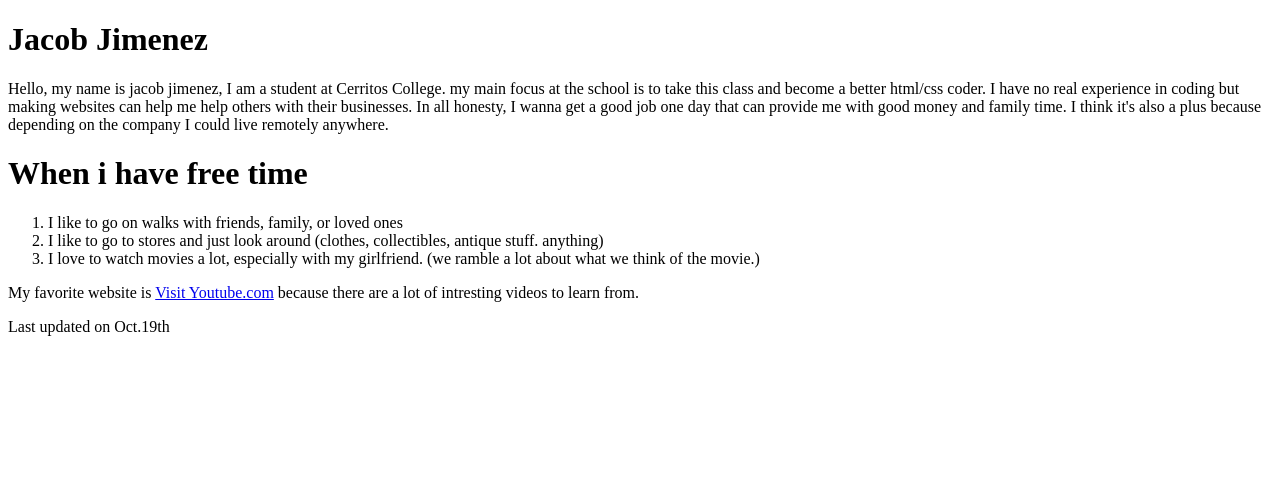
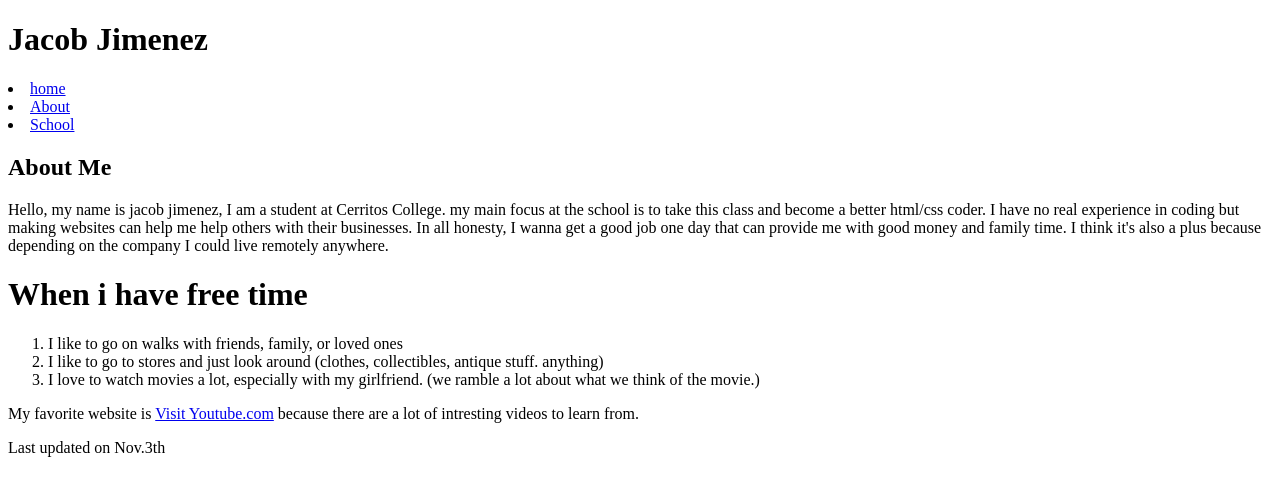
Before and after one commit to revivejah/cis162, a plain HTML site: page index.html in a window 1280 px wide. Drawn offline with Linux system fonts and the light colour scheme.

Commit message:
index.html

```diff
--- a/index.html
+++ b/index.html
@@ -2,11 +2,21 @@
 <html>
 <head>
     <meta charset="utf-8">
-<title>Jacob Jimenz</title>
+    <link rel="stylesheet" href="main.css">
+    <title>Jacob Jimenz</title>
+
 </head>
 <body>
 
 <h1>Jacob Jimenez</h1>
+<nav>
+    <li><a href="index.html">home</a></li>
+    <li><a href="about.html">About</a></li>
+  <li><a href="#">School</a></li>
+
+    </nav>
+
+<h2>About Me</h2>
 <p>Hello, my name is jacob jimenez, I am a student at Cerritos College. my main focus at the school is to take this class and become a better html/css coder. I have no real experience in coding but making websites can help me help others with their businesses. In all honesty, I wanna get a good job one day that can provide me with good money and family time. I think it's also a plus because depending on the company I could live remotely anywhere.</p>
 <h1>When i have free time </h1>
 <ol>
@@ -20,6 +30,6 @@
     <p>My favorite website is <a href="https://www.youtube.com/">Visit Youtube.com</a> because there are a lot of intresting videos to learn from.</p>
 
 
-<footer> Last updated on Oct.19th</footer>
+<footer> Last updated on Nov.3th</footer>
 </body>
 </html>
```
